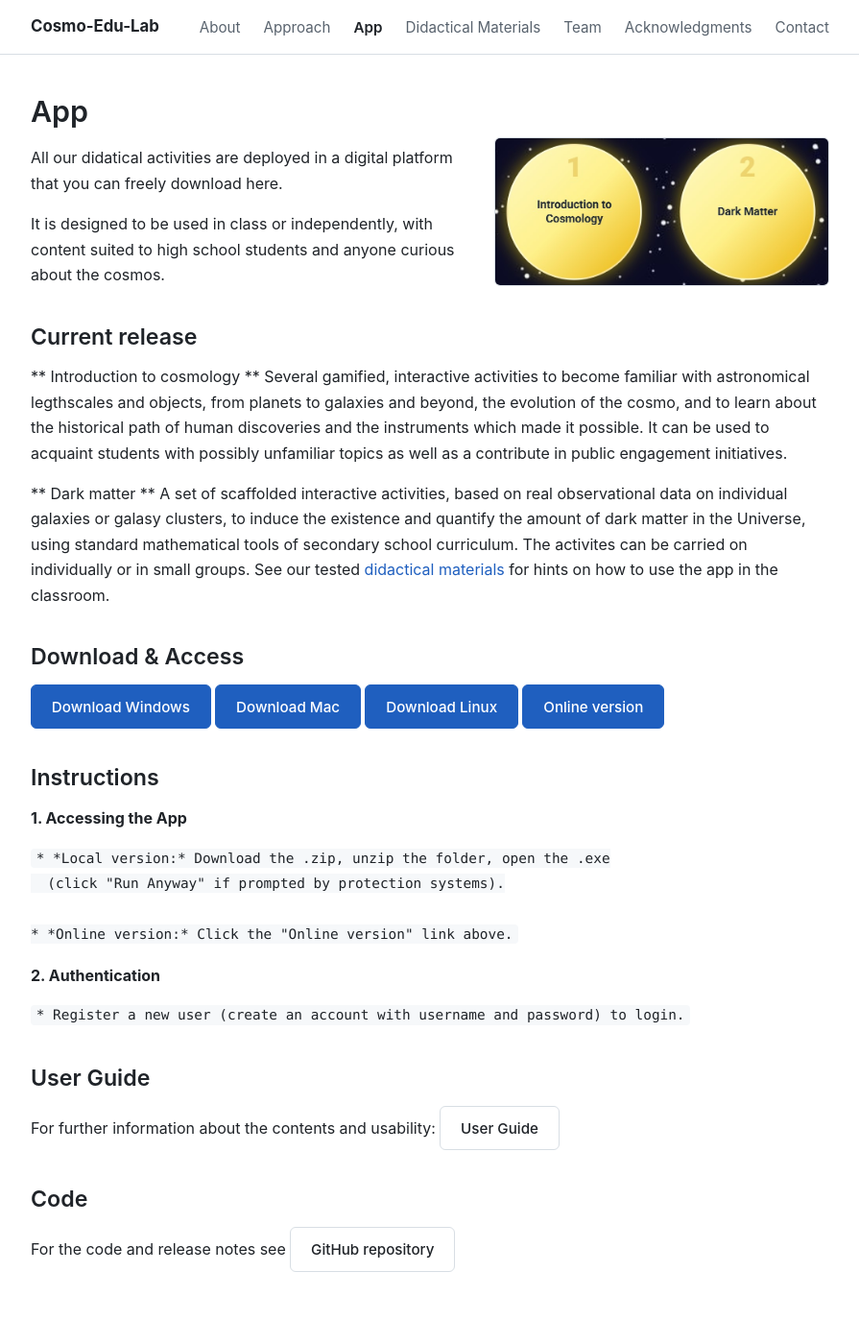
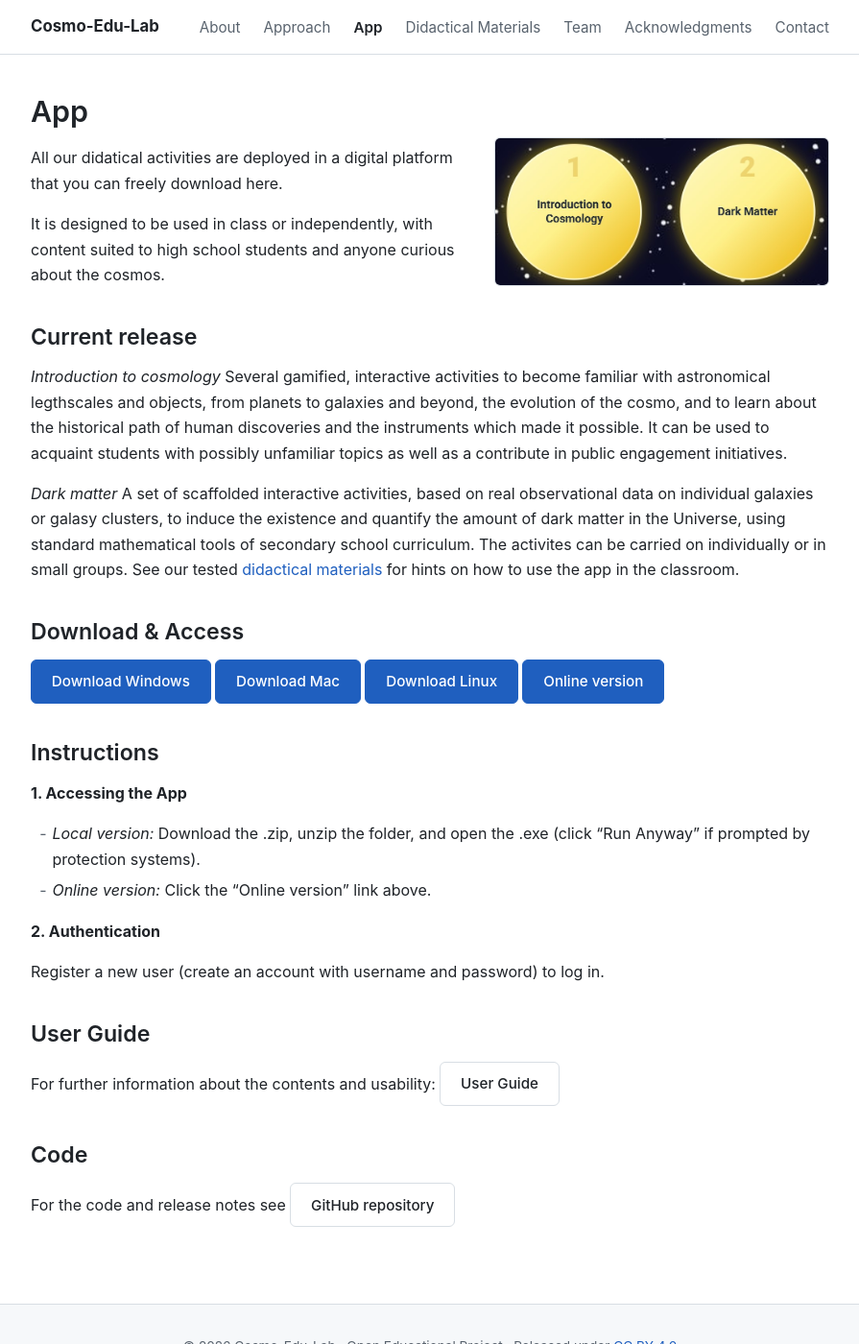
Before and after one commit to cosmo-edu-lab/cosmo-edu-lab.github.io, a Jekyll site: the page built from app.md, in a window 1280 px wide and 1400 px high. Shown: the whole window at 96% size, without its empty margins (192-1087 px from the left). Built offline with Jekyll 4.4.1, drawn with Linux system fonts in a browser that asks for light colours.

Commit message:
clean several lists and layouts

```diff
--- a/app.md
+++ b/app.md
@@ -13,9 +13,9 @@
 
 ## Current release
 
-** Introduction to cosmology ** Several gamified, interactive activities to become familiar with astronomical legthscales and objects, from planets to galaxies and beyond, the evolution of the cosmo, and to learn about the historical path of human discoveries and the instruments which made it possible. It can be used to acquaint students with possibly unfamiliar topics as well as a contribute in public engagement initiatives.
+*Introduction to cosmology* Several gamified, interactive activities to become familiar with astronomical legthscales and objects, from planets to galaxies and beyond, the evolution of the cosmo, and to learn about the historical path of human discoveries and the instruments which made it possible. It can be used to acquaint students with possibly unfamiliar topics as well as a contribute in public engagement initiatives.
 
-** Dark matter ** A set of scaffolded interactive activities, based on real observational data on individual galaxies or galasy clusters, to induce the existence and quantify the amount of dark matter in the Universe, using standard mathematical tools of secondary school curriculum. The activites can be carried on individually or in small groups. See our tested [didactical materials]({{ '/didactical-materials/' | relative_url }}) for hints on how to use the app in the classroom.
+*Dark matter* A set of scaffolded interactive activities, based on real observational data on individual galaxies or galasy clusters, to induce the existence and quantify the amount of dark matter in the Universe, using standard mathematical tools of secondary school curriculum. The activites can be carried on individually or in small groups. See our tested [didactical materials]({{ '/didactical-materials/' | relative_url }}) for hints on how to use the app in the classroom.
 
 ## Download & Access
 
@@ -29,14 +29,12 @@
 
 **1. Accessing the App**
 
-    * *Local version:* Download the .zip, unzip the folder, open the .exe
-      (click "Run Anyway" if prompted by protection systems).
-
-    * *Online version:* Click the "Online version" link above.
+- *Local version:* Download the .zip, unzip the folder, and open the .exe (click "Run Anyway" if prompted by protection systems).
+- *Online version:* Click the "Online version" link above.
 
 **2. Authentication**
 
-    * Register a new user (create an account with username and password) to login.
+Register a new user (create an account with username and password) to log in.
 
 ## User Guide
 
--- a/assets/css/style.css
+++ b/assets/css/style.css
@@ -47,7 +47,7 @@
 p { margin: 0 0 1em; }
 ul, ol { margin: 0 0 1em; padding-left: 1.4em; }
 li { margin-bottom: 0.4em; }
-ul li::marker { content: "- "; color: var(--text-muted); }
+ul:not(.home-gallery):not(.grid):not(.columns) li::marker { content: "- "; color: var(--text-muted); }
 
 code { font-family: var(--font-mono); background: var(--bg-alt); padding: 0.15em 0.4em; border-radius: 4px; font-size: 0.9em; }
 
```
Also changed, not shown: approach.md (+1 -1 lines), contact.md (+6 -7 lines), didactical-materials.md (+1 -1 lines).
